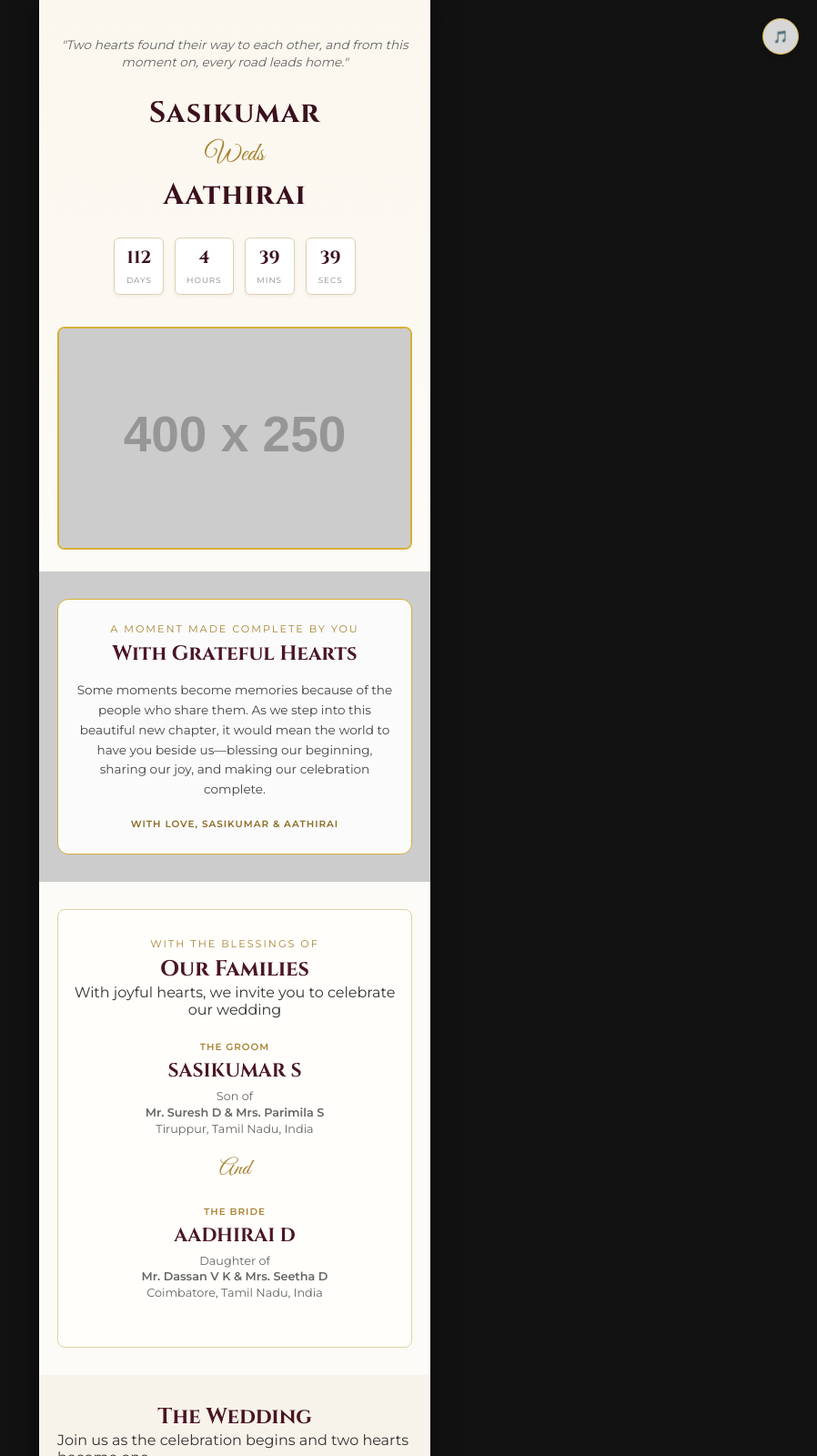
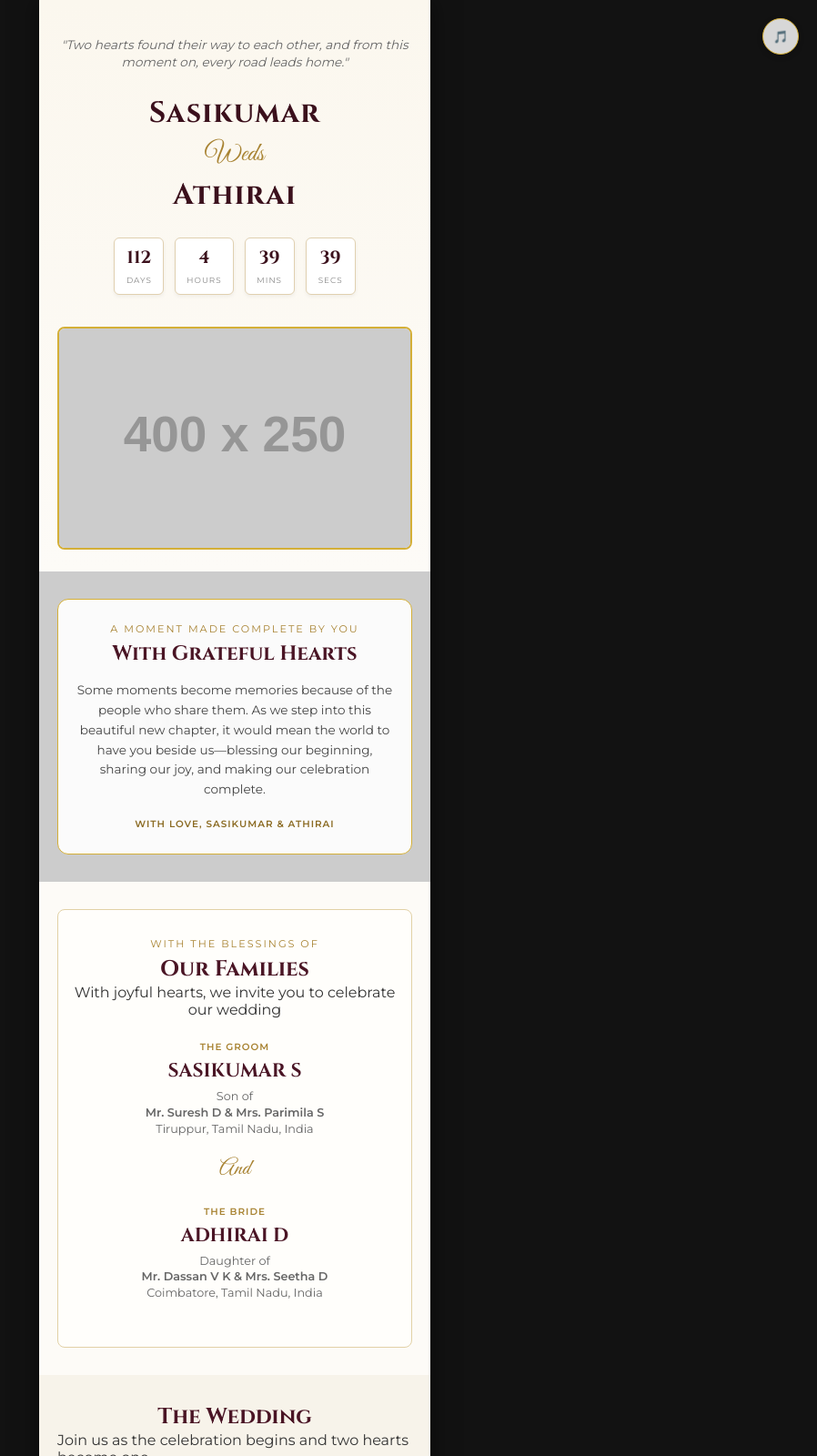
Before and after one commit to sasikumar172000-tech/Wedding-Invitation, a plain HTML site: page index.html in a window 1280 px wide. Shown: the top 1600 px of the page at 91% size, without its empty margins (382-1280 px from the left). Drawn offline with Linux system fonts and the light colour scheme; placeholder pictures from the web are drawn by us.

Commit message:
index.html

```diff
--- a/index.html
+++ b/index.html
@@ -3,7 +3,7 @@
 <head>
   <meta charset="UTF-8">
   <meta name="viewport" content="width=device-width, initial-scale=1.0">
-  <title>Sasikumar Weds Aathirai | Wedding Invitation</title>
+  <title>Sasikumar Weds Athirai | Wedding Invitation</title>
   <link rel="stylesheet" href="style.css">
   <!-- Google Fonts for Elegant Typography -->
   <link rel="preconnect" href="https://fonts.googleapis.com">
@@ -28,7 +28,7 @@
       <div class="names-title">
         <h1>Sasikumar</h1>
         <span class="weds">Weds</span>
-        <h1>Aathirai</h1>
+        <h1>Athirai</h1>
       </div>
 
       <!-- Countdown Timer -->
@@ -67,7 +67,7 @@
             <p>
               Some moments become memories because of the people who share them. As we step into this beautiful new chapter, it would mean the world to have you beside us—blessing our beginning, sharing our joy, and making our celebration complete.
             </p>
-            <span class="signature">WITH LOVE, SASIKUMAR & AATHIRAI</span>
+            <span class="signature">WITH LOVE, SASIKUMAR & ATHIRAI</span>
           </div>
         </div>
       </div>
@@ -92,7 +92,7 @@
         <!-- Bride Details -->
         <div class="person-details">
           <span class="role">THE BRIDE</span>
-          <h3>AADHIRAI D</h3>
+          <h3>ADHIRAI D</h3>
           <p class="parents">Daughter of<br><strong>Mr. Dassan V K & Mrs. Seetha D</strong><br>Coimbatore, Tamil Nadu, India</p>
         </div>
       </div>
@@ -146,7 +146,7 @@
       <span class="sub-heading">WITH GRAteFUL HEARTS</span>
       <h2>Thank You</h2>
       <p>Your presence and blessings will make our celebration complete. We would be honored to share this beautiful beginning with you.</p>
-      <p class="closing">With love, Sasikumar & Aathirai</p>
+      <p class="closing">With love, Sasikumar & Athirai</p>
     </footer>
 
   </main>
```
